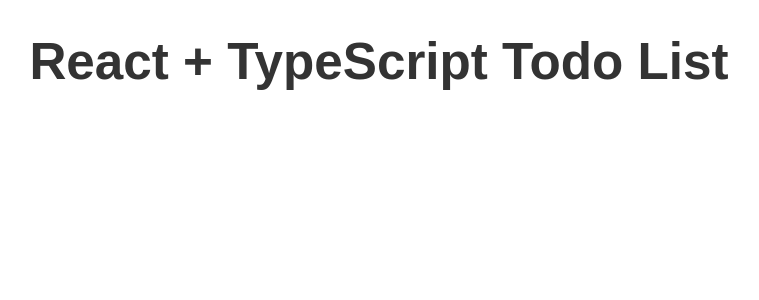
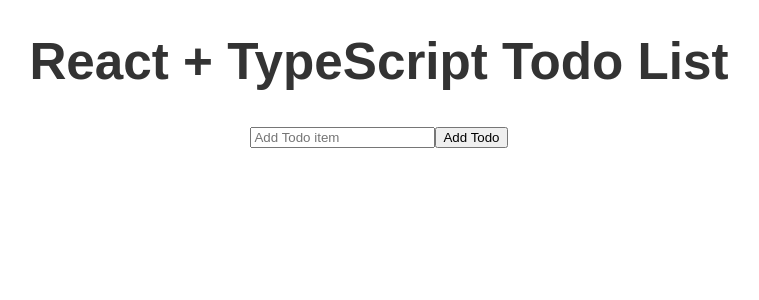
Before and after one commit to t-sats/react-ts-todo-list, a React (Vite) app: page / in a window 1280 px wide. Shown: the top 300 px of the page, without its empty margins (261-1020 px from the left). Built offline with nearby package versions, Linux system fonts and the light colour scheme.

Commit message:
todolist-feature: add main functionality

```diff
--- a/src/App.tsx
+++ b/src/App.tsx
@@ -1,4 +1,5 @@
 import './style.css';
+import TodoList from './components/TodoList';
 
 function App() {
 
@@ -6,6 +7,7 @@
     <>
       <div className='container'>
         <h1>React + TypeScript Todo List</h1>
+          <TodoList/>
       </div>
     </>
   );
--- /dev/null
+++ b/src/components/TodoForm.tsx
@@ -0,0 +1,22 @@
+import React, { ChangeEvent } from 'react';
+
+type TodoFormProps = {
+    text: string,
+    handleChange: (event: ChangeEvent<HTMLInputElement>) => void,
+    addTodo: () => void
+};
+
+const TodoForm = ({ text, handleChange, addTodo } : TodoFormProps) => {
+    return (
+        <div>
+            <input
+                value={text}
+                onChange={handleChange}
+                placeholder={'Add Todo item'}
+            />
+            <button onClick={addTodo}>Add Todo</button>
+        </div>
+    )
+};
+
+export default TodoForm;
--- /dev/null
+++ b/src/components/TodoList.tsx
@@ -0,0 +1,104 @@
+import React, { ChangeEvent, useState } from 'react';
+import TodoForm from './TodoForm';
+
+type TodoProps = {
+    id: number,
+    text: string,
+    completed: boolean
+};
+
+const TodoList = () => {
+
+    const [todos, setTodos] = useState<TodoProps[]>([]);
+
+    const [text, setText] = useState('');
+
+    const [editingId, setEditingId] = useState<number | null>(null);
+
+    const [editText, setEditText] = useState<string>('');
+
+    const handleChange = (event: ChangeEvent<HTMLInputElement>) => {
+        setText(event.target.value);
+    };
+
+    const addTodo = () => {
+
+        if (!text.trim()) return;
+
+        const newText: TodoProps = {
+            id: Date.now(),
+            text: text,
+            completed: false
+        };
+
+        setTodos([...todos, newText]);
+        setText('');
+    };
+
+    const toggleTodo = (id: number) => {
+        setTodos(todos.map(todo => todo.id === id ? {...todo, completed: !todo.completed} : todo));
+    };
+
+    const deleteTodo = (id: number) => {
+        setTodos(todos.filter(todo => todo.id !== id));
+    };
+
+    const startEditing = (todo: TodoProps) => {
+    setEditingId(todo.id);
+    setEditText(todo.text);
+  };
+
+  const handleEditChange = (e: React.ChangeEvent<HTMLInputElement>) => {
+    setEditText(e.target.value);
+  };
+
+  const saveEditedTodo = () => {
+    if (editText.trim() === '') return;
+
+    setTodos(todos.map(todo =>
+      todo.id === editingId ? { ...todo, text: editText } : todo
+    ));
+    setEditingId(null);
+  };
+
+  const cancelEditing = () => {
+    setEditingId(null);
+  };
+
+    return (
+        <>
+            <TodoForm
+                text={text}
+                handleChange={handleChange}
+                addTodo={addTodo}
+            />
+            <ul>
+                {todos.map((todo) =>
+                    <li key={todo.id}>
+                        {editingId === todo.id ? (
+                            <div>
+                                <input
+                                    type='text'
+                                    value={editText}
+                                    onChange={handleEditChange}
+                                />
+                                <button onClick={saveEditedTodo}>Save changes</button>
+                                <button onClick={cancelEditing}>Cancel</button>
+                            </div>
+                        ) : (
+                            <>
+                              <span className={todo.completed ? 'completed' : ''}>{todo.text}</span>
+                                <button onClick={() => toggleTodo(todo.id)}>Mark as completed Todo</button>
+                                <button onClick={() => startEditing(todo)}>Edit Todo</button>
+                                <button onClick={() => deleteTodo(todo.id)}>Delete Todo</button>
+                            </>
+                        )}
+
+                    </li>
+                )}
+            </ul>
+        </>
+    )
+};
+
+export default TodoList;
--- a/src/style.css
+++ b/src/style.css
@@ -27,6 +27,12 @@
 .container {
   height: 100%;
   display: flex;
+  flex-direction: column;
+  align-items: center;
   justify-content: center;
   color: #333;
 }
+
+.completed {
+  text-decoration: line-through;
+}
```
